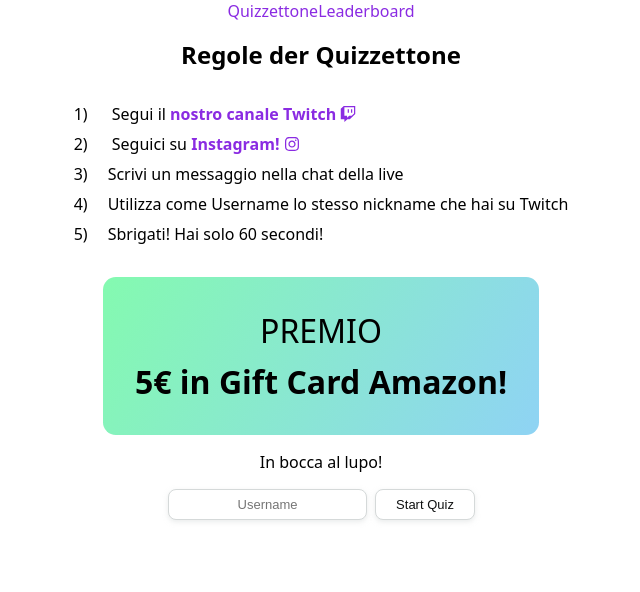
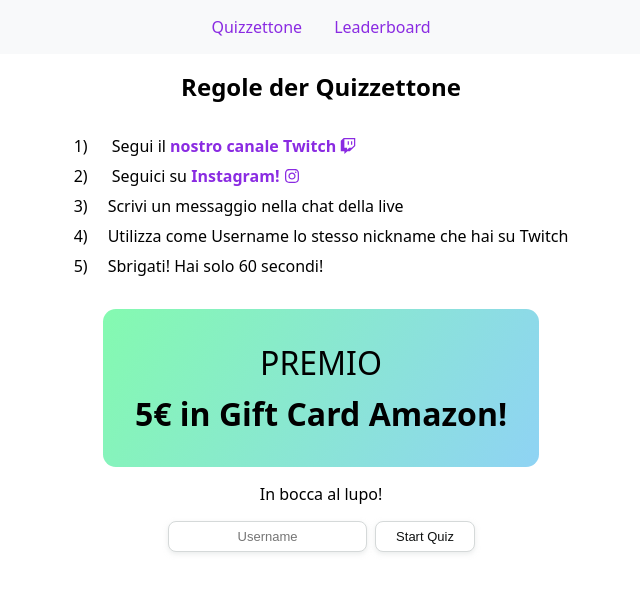
Before and after one commit to canniz/quizzettone_frontend, a React (Create React App) app: page / in a window 1280 px wide. Shown: the top 592 px of the page, without its empty margins (319-959 px from the left). Built offline with nearby package versions, Linux system fonts and the light colour scheme.

Commit message:
removed bootstrap navbar

```diff
--- a/src/components/QuizNavbar.js
+++ b/src/components/QuizNavbar.js
@@ -1,7 +1,5 @@
-import Container from 'react-bootstrap/Container';
-import Nav from 'react-bootstrap/Nav';
-import Navbar from 'react-bootstrap/Navbar';
-import { NavLink, useLocation } from 'react-router-dom';
+import "./nav.css";
+import { NavLink, useLocation } from "react-router-dom";
 
 function QuizNavbar() {
   const location = useLocation();
@@ -14,28 +12,21 @@
   };
 
   return (
-    <Navbar expand="lg" className="bg-body-tertiary">
-      <Container>
-        <Navbar.Collapse id="basic-navbar-nav">
-          <Nav className="me-auto">
+    <nav className="navbar">
       <NavLink
         to="/quiz"
-              onClick={(e) => handleReload(e, '/quiz')}
+        onClick={(e) => handleReload(e, "/quiz")}
         className="me-3" // Bootstrap spacing class
       >
         Quizzettone
       </NavLink>
       <NavLink
         to="/leaderboard"
-              onClick={(e) => handleReload(e, '/leaderboard')}
+        onClick={(e) => handleReload(e, "/leaderboard")}
       >
         Leaderboard
       </NavLink>
-            {/* Add more NavLinks if needed */}
-          </Nav>
-        </Navbar.Collapse>
-      </Container>
-    </Navbar>
+    </nav>
   );
 }
 
```
Lines whose indentation alone changed are shown as unchanged.
